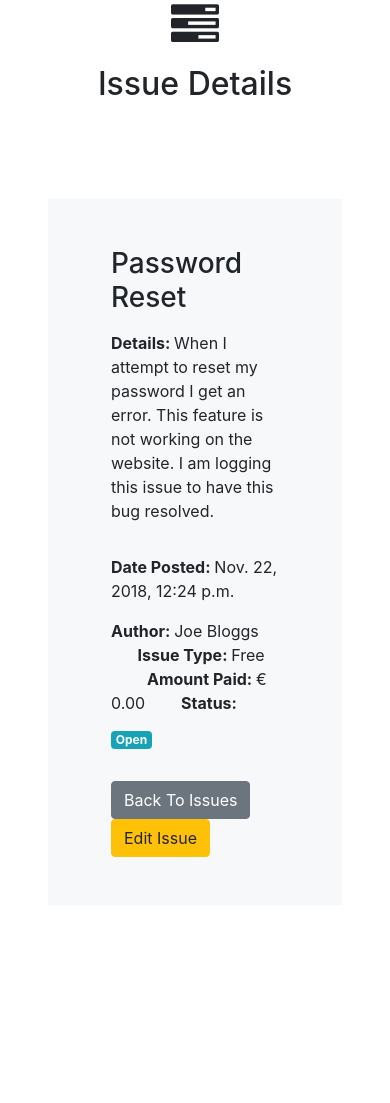
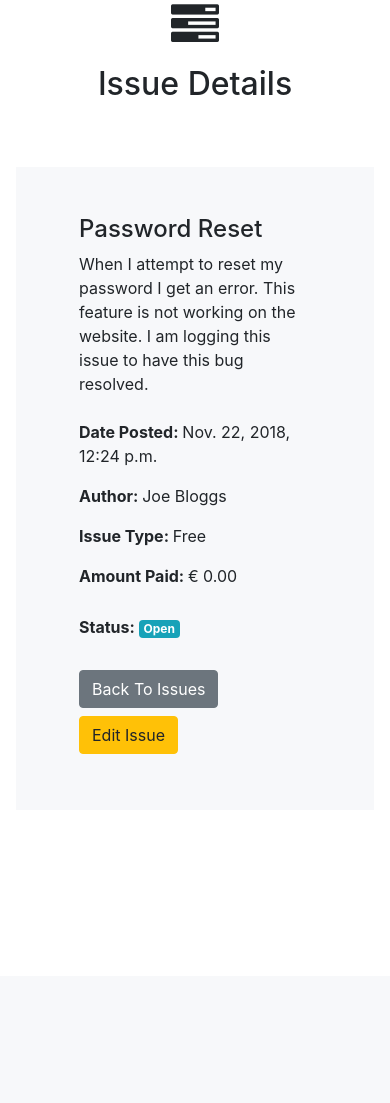
Before and after one commit to GithHayden/django-mythware, a Django app: template issues/templates/issuedetails.html in a window 390 px wide. Shown: the part 149-1252 px from the top of the page. After the commit the page ends 903 px from the top, so only its background shows below. Run offline with Django 3.2, Linux system fonts and the light colour scheme; the template is opened without the code that fills it: values that come from a table or form of the project are taken from there, others are empty; data comes from the database, SQL or seed files in the repository; both versions use the stored data as it was after the commit; parts of the project's set-up code (start-up, migrations or seed data) failed here and were passed over; some libraries are stand-ins or nearby versions.

Commit message:
Amended Issue Details to responsive layout.

```diff
--- a/issues/templates/issuedetails.html
+++ b/issues/templates/issuedetails.html
@@ -75,22 +75,23 @@
                     </div>
                 </div>
                 {% endif %}
-                <div class="container bg-color-sky-light m-5">
+                <div class="container bg-color-sky-light m-3">
                     {% block content %}
-                    <div class="row ml-5 mr-5 mt-5 mb-3">
+                    <div class="row ml-5 mr-5 mt-5 mb-2">
                         <div class="col-xs-9 mb-3">
-                            <h3 class="mb-3">{{ post.title }}</h3><span class="boldtext"><b>Details: </b>{{ post.details }}
+                            <h4 class="mb-w">{{ post.title }}</h4><span class="boldtext">{{ post.details }}
                         </div>
                     </div>
                     <div class="row ml-5 mb-5 mr-5">
                         <div class="col-xs-9">
-                            <p> <b>Date Posted: </b>{{ post.published_date }}</p>
-                            <p><span class="boldtext"><b>Author: </b></span> {{post.author}}<b>
-                            &nbsp;&nbsp;&nbsp;&nbsp;&nbsp;&nbsp;&nbsp;Issue Type: </b></span> {{ post.issue_type }} &nbsp;&nbsp;&nbsp;&nbsp;&nbsp;&nbsp;&nbsp;
-                            <b>Amount Paid: </b></span>€ {{ post.amount_paid }}&nbsp;&nbsp;&nbsp;&nbsp;&nbsp;&nbsp;&nbsp;
-                            <b>Status: </b><span class="badge badge-info mb-3 mt-3">{{ post.status }}</p>
-                            <a href="{% url 'get_posts' %}" class="btn btn-secondary mr-3">Back To Issues</a>
-                            <a href="{% url 'edit_post' post.id %}" class="btn btn-warning">Edit Issue</a></span>
+
+                            <p><b>Date Posted: </b>{{ post.published_date }}</p>
+                            <p><span><b>Author: </b></span> {{post.author}}</p>
+                            <p><span><b>Issue Type: </b></span> {{ post.issue_type }}</p>
+                            <p><span><b>Amount Paid: </b></span>€ {{ post.amount_paid }}</p>
+                            <p><span><b>Status: </b></span><span class="badge badge-info mb-3 mt-3">{{ post.status }}</p></span>
+                                <a href="{% url 'get_posts' %}" class="btn btn-secondary mr-2 mb-2">Back To Issues</a>
+                                <a href="{% url 'edit_post' post.id %}" class="btn btn-warning mr-2 mb-2">Edit Issue</a></span>
                         </div>
                     </div>
                 </div>
```
Also changed, not shown: README.md, db.sqlite3.
